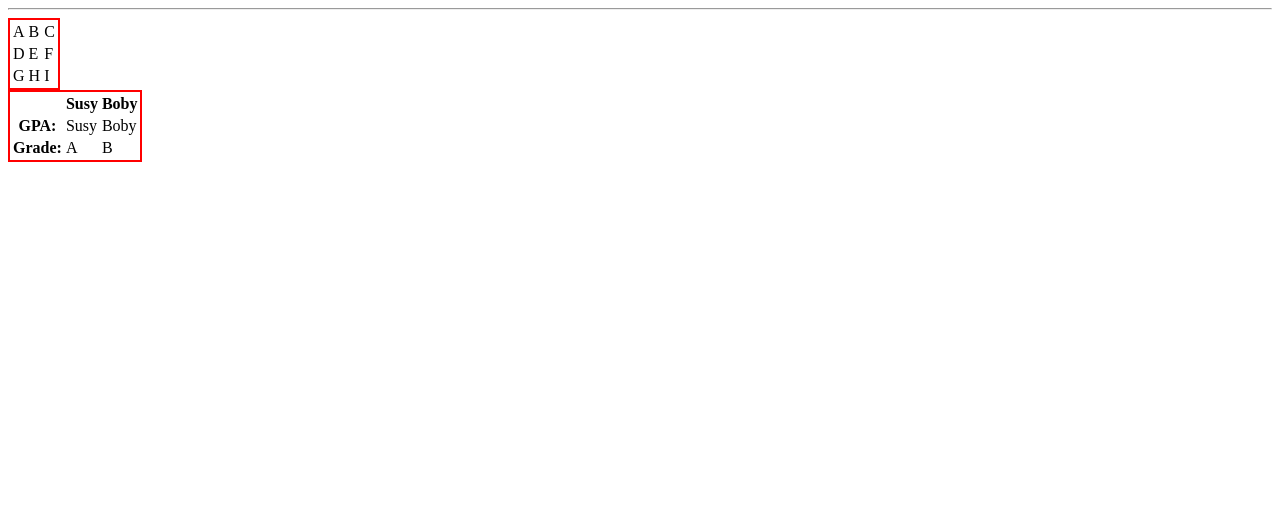
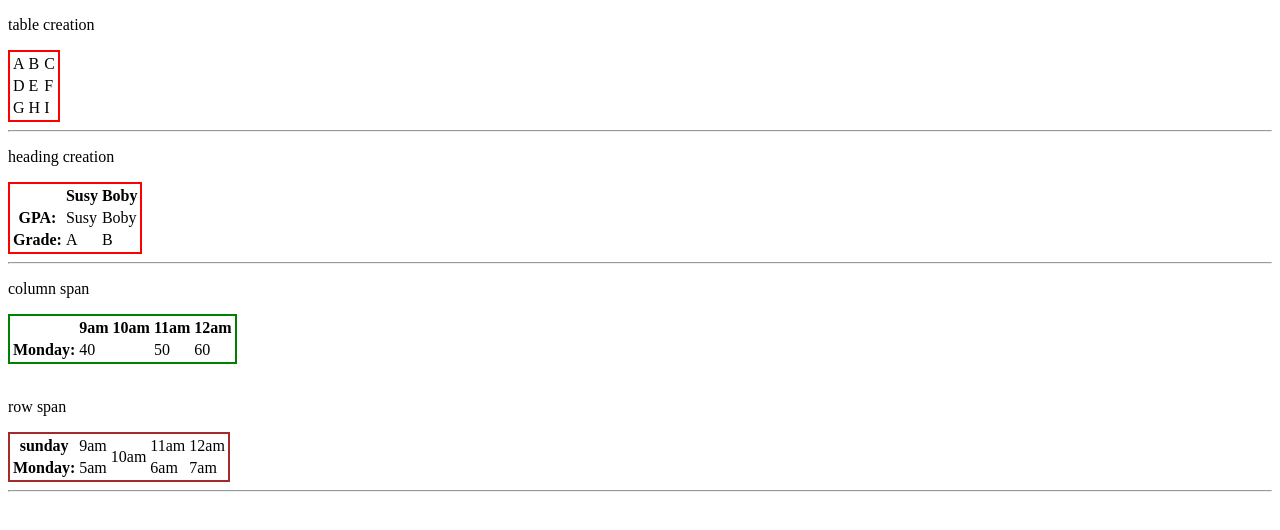
Before and after one commit to abdhulla-k/LOADING-HTML-CSS, a plain HTML site: page Tables.html in a window 1280 px wide. Drawn offline with Linux system fonts and the light colour scheme.

Commit message:
table creation, heading creation, colum span, row span.

```diff
--- a/Tables.html
+++ b/Tables.html
@@ -1,6 +1,7 @@
 <!DOCTYPE html>
 <html>
     <head>
+        <p>table creation</p>
         <title>Tables</title>
     </head>
     <body>
@@ -20,9 +21,11 @@
                 <td>H</td>
                 <td>I</td>
             </tr>
+        </table>
 
         <hr/>
-            <table style="border: 2px solid red">
+        <p>heading creation</p>
+        <table style="border: 2px solid red">              <!-- heading creation -->
             <tr>
                 <td></td>
                 <th>Susy</th>
@@ -39,8 +42,48 @@
                 <td>B</td>
             </tr>
 
+        </table>                <!-- column span -->
+        <hr/>
+        <p>column span</p>
+        <table style="border: 2px solid green">
+            <tr>
+                <th></th>
+                <th>9am</th>
+                <th>10am</th>
+                <th>11am</th>
+                <th>12am</th>
+            </tr>
+            <tr>
+                <th>Monday:</th>
+                <td colspan="2">40</td>
+                <td>50</td>
+                <td>60</td>
+            </tr>
+
+
+        </table>                                      <!-- row span -->
+        <br/>
+        <p>row span</p>
+        <table style="border: 2px solid brown">
+            <tr>
+                <th>sunday</th>
+                <td>9am</td>
+                <td rowspan="2">10am</td>
+                <td>11am</td>
+                <td>12am</td>
+            </tr>
+            <tr>
+                <th>Monday:</th>
+                <td>5am</td>
+                <td>6am</td>
+                <td>7am</td>
+            </tr>
         </table>
-        </table>
+        <hr/>
+
+
+
+
 
     </body>
 </html>
```
Lines whose indentation alone changed are shown as unchanged.
